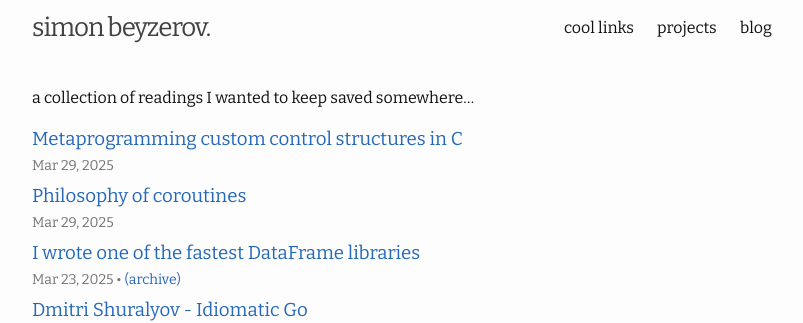
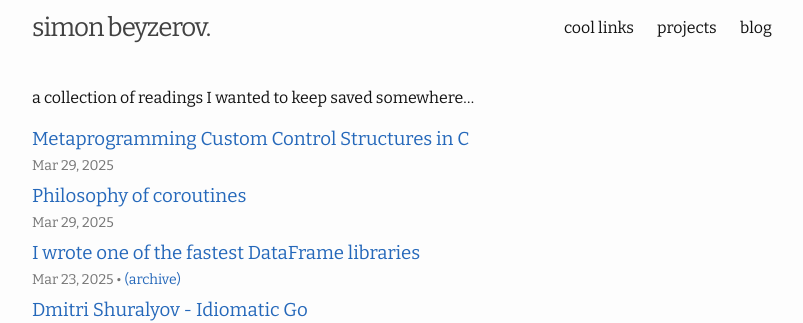
Before and after one commit to sim15/sim15.github.io, a Jekyll site: the page built from bookmarks.md, in a window 1280 px wide. Shown: the top 323 px of the page, without its empty margins (238-1041 px from the left). Built offline with Jekyll 4.4.1, drawn with Linux system fonts in a browser that asks for light colours.

```diff
--- a/_data/bookmarks.json
+++ b/_data/bookmarks.json
@@ -346,7 +346,7 @@
     "altTitle": "Philosophy of coroutines"
   },
   {
-    "title": "Metaprogramming custom control structures in C",
+    "title": "Metaprogramming Custom Control Structures in C",
     "site": "",
     "author": "",
     "date": "2025-03-29",
```
